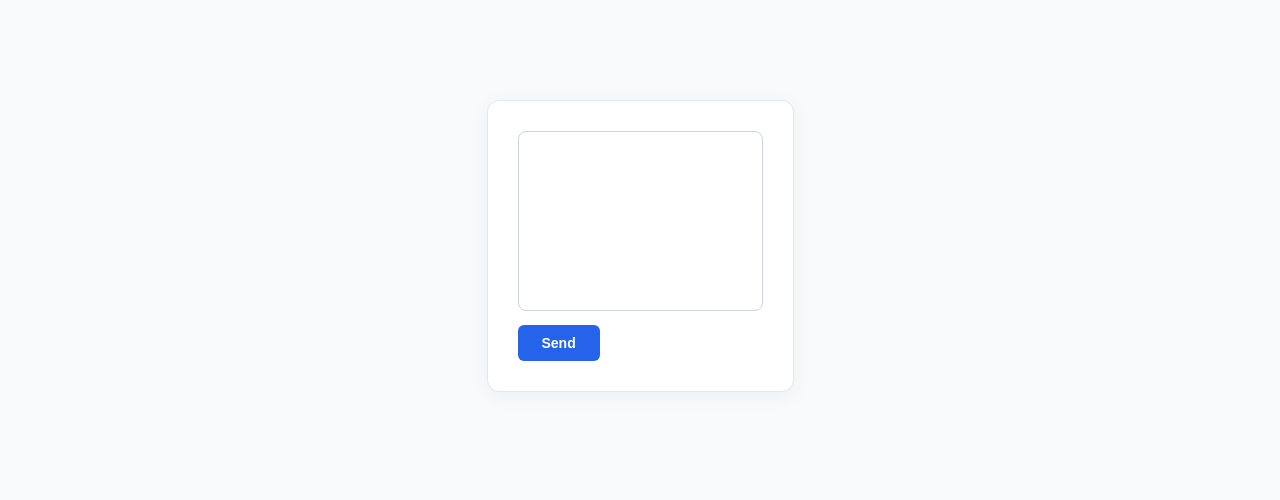
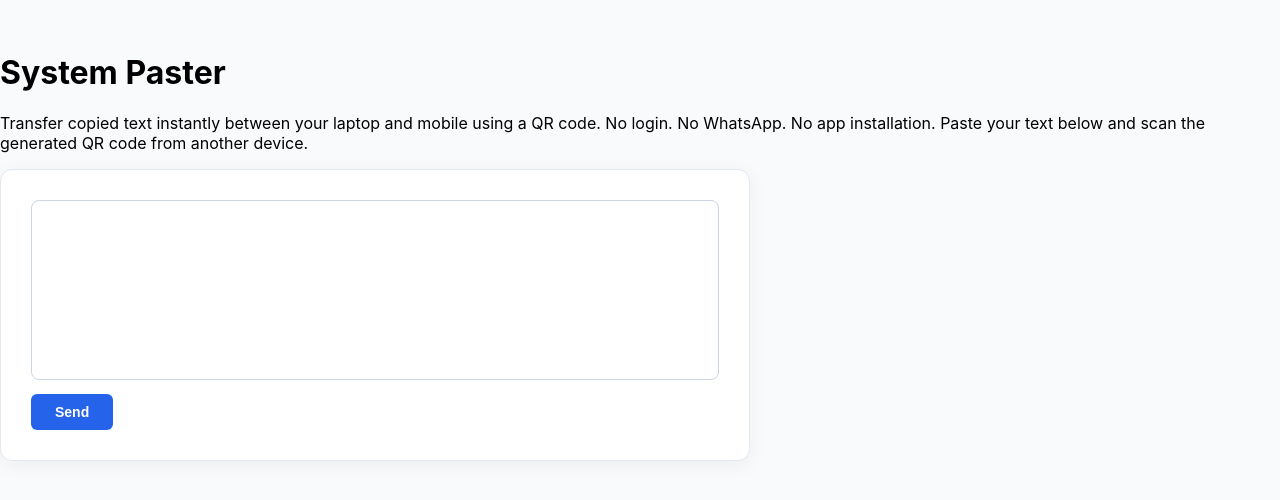
Before and after one commit to Kedar-Dev25/System-Paster, a React (Vite) app in the folder frontend-/: page / in a window 1280 px wide. Shown: the part 154-654 px from the top of the page. Built offline with nearby package versions, Linux system fonts and the light colour scheme.

Commit message:
feat: add homepage hero content for better SEO

```diff
--- a/frontend-/index.html
+++ b/frontend-/index.html
@@ -18,7 +18,11 @@
     name="keywords"
     content="System Paster, text transfer, copy paste between devices, QR text sharing, clipboard sharing"
   />
+  <link rel="canonical" href="https://system-paster.vercel.app/" />
 
+<meta property="og:image" content="https://system-paster.vercel.app/favicon.png" />
+
+<meta property="og:site_name" content="System Paster" />
   <meta name="author" content="Kedarnath Mandal" />
 
   <meta name="robots" content="index, follow" />
--- a/frontend-/src/page/Home.jsx
+++ b/frontend-/src/page/Home.jsx
@@ -55,6 +55,14 @@ function Home() {
     };
 
         return (
+            <>
+            <h1>System Paster</h1>
+
+<p>
+Transfer copied text instantly between your laptop and mobile using a QR code.
+No login. No WhatsApp. No app installation.
+Paste your text below and scan the generated QR code from another device.
+</p>
     <div className="container">
 
         <textarea
@@ -82,7 +90,7 @@ function Home() {
         )}
 
     </div>
-
+        </>
     );
 }
 
```
